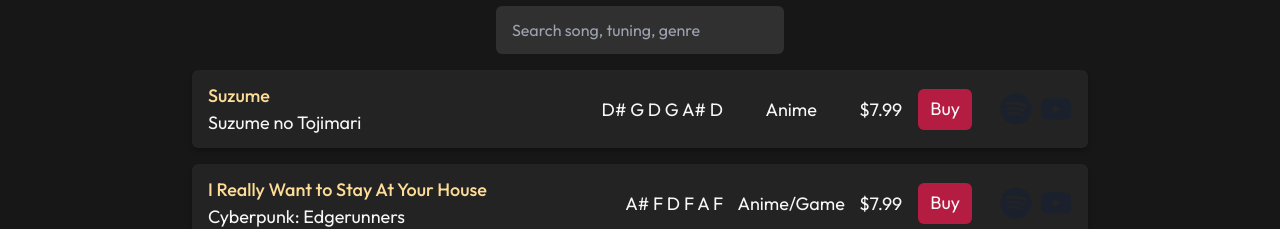
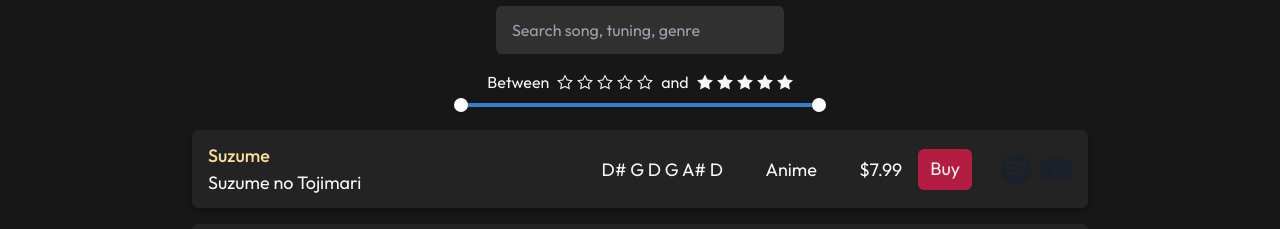
Before and after one commit to robchendev/Guitardex, a Next.js app: page /tabs in a window 1280 px wide. Shown: the part 430-659 px from the top of the page. Built offline with nearby package versions, Linux system fonts and the light colour scheme.

Commit message:
difficulty rating slider

```diff
--- a/config/tabs.ts
+++ b/config/tabs.ts
@@ -17,7 +17,7 @@ export const tabs: TabInfo[] = [
       link: "https://www.musicnotes.com/sheetmusic/mtd.asp?ppn=MN0268543",
     },
     guitardex: "https://gdex.cc/?Suzume_14.5.17.1.2.4.16.6.7.10.11.12.22",
-    difficulty: 5,
+    difficulty: 4,
   },
   {
     title: "I Really Want to Stay At Your House",
@@ -34,7 +34,7 @@ export const tabs: TabInfo[] = [
       price: 7.99,
       link: "https://www.musicnotes.com/sheetmusic/mtd.asp?ppn=MN0268403",
     },
-    difficulty: 0,
+    difficulty: 6,
   },
   // {
   //   title: "Krone",
@@ -96,7 +96,7 @@ export const tabs: TabInfo[] = [
       price: 7.99,
       link: "https://www.musicnotes.com/sheetmusic/mtd.asp?ppn=MN0254688",
     },
-    difficulty: 0,
+    difficulty: 5,
   },
   {
     title: "The Rumbling",
@@ -113,7 +113,7 @@ export const tabs: TabInfo[] = [
       price: 7.99,
       link: "https://www.musicnotes.com/sheetmusic/mtd.asp?ppn=MN0253775",
     },
-    difficulty: 0,
+    difficulty: 6,
   },
   {
     title: "Enemy",
@@ -130,7 +130,7 @@ export const tabs: TabInfo[] = [
       price: 7.99,
       link: "https://www.musicnotes.com/sheetmusic/mtd.asp?ppn=MN0253634",
     },
-    difficulty: 0,
+    difficulty: 5,
   },
   {
     title: "Red Light, Green Light, Way Back Then, I Remember My Name, Unfolded",
@@ -147,7 +147,7 @@ export const tabs: TabInfo[] = [
       price: 7.99,
       link: "https://www.musicnotes.com/sheetmusic/mtd.asp?ppn=MN0243443",
     },
-    difficulty: 0,
+    difficulty: 4,
   },
   {
     title:
@@ -166,7 +166,7 @@ export const tabs: TabInfo[] = [
       price: 7.99,
       link: "https://www.musicnotes.com/sheetmusic/mtd.asp?ppn=MN0243661",
     },
-    difficulty: 0,
+    difficulty: 6,
   },
   {
     title: "A Tender Feeling",
@@ -183,7 +183,7 @@ export const tabs: TabInfo[] = [
       price: 7.99,
       link: "",
     },
-    difficulty: 0,
+    difficulty: 3,
   },
   {
     title: "Assassin's Creed III Main Theme",
@@ -199,7 +199,7 @@ export const tabs: TabInfo[] = [
       price: 7.99,
       link: "https://www.musicnotes.com/sheetmusic/mtd.asp?ppn=MN0239435",
     },
-    difficulty: 0,
+    difficulty: 2,
   },
   {
     title: "Here With You",
@@ -216,7 +216,7 @@ export const tabs: TabInfo[] = [
       price: 7.99,
       link: "https://www.musicnotes.com/sheetmusic/mtd.asp?ppn=MN0237446",
     },
-    difficulty: 0,
+    difficulty: 3,
   },
   {
     title:
@@ -235,7 +235,7 @@ export const tabs: TabInfo[] = [
       price: 7.99,
       link: "https://www.musicnotes.com/sheetmusic/mtd.asp?ppn=MN0236925",
     },
-    difficulty: 0,
+    difficulty: 7,
   },
   {
     title:
@@ -254,7 +254,7 @@ export const tabs: TabInfo[] = [
       price: 7.99,
       link: "https://www.musicnotes.com/sheetmusic/mtd.asp?ppn=MN0235405",
     },
-    difficulty: 0,
+    difficulty: 6,
   },
   {
     title: "Redo",
@@ -271,7 +271,7 @@ export const tabs: TabInfo[] = [
       price: 7.99,
       link: "https://www.musicnotes.com/sheetmusic/mtd.asp?ppn=MN0235334",
     },
-    difficulty: 0,
+    difficulty: 7,
   },
   {
     title: "The Rains of Castamere",
@@ -289,7 +289,7 @@ export const tabs: TabInfo[] = [
       price: 7.99,
       link: "https://www.musicnotes.com/sheetmusic/mtd.asp?ppn=MN0235333",
     },
-    difficulty: 0,
+    difficulty: 4,
   },
   {
     title: "In the Name of Love",
@@ -306,7 +306,7 @@ export const tabs: TabInfo[] = [
       price: 7.99,
       link: "https://www.musicnotes.com/sheetmusic/mtd.asp?ppn=MN0235224",
     },
-    difficulty: 0,
+    difficulty: 6,
   },
   {
     title: "Jiyuu no Tsubasa",
@@ -324,7 +324,7 @@ export const tabs: TabInfo[] = [
       price: 7.99,
       link: "https://www.musicnotes.com/sheetmusic/mtd.asp?ppn=MN0234801",
     },
-    difficulty: 0,
+    difficulty: 7,
   },
   {
     title: "For the Damaged Coda",
@@ -340,7 +340,7 @@ export const tabs: TabInfo[] = [
       price: 7.99,
       link: "https://www.musicnotes.com/sheetmusic/mtd.asp?ppn=MN0234800",
     },
-    difficulty: 0,
+    difficulty: 5,
   },
   {
     title: "Clocks",
@@ -356,7 +356,7 @@ export const tabs: TabInfo[] = [
       price: 7.99,
       link: "https://www.musicnotes.com/sheetmusic/mtd.asp?ppn=MN0234798",
     },
-    difficulty: 0,
+    difficulty: 4,
   },
   {
     title: "Guren no Yumiya",
@@ -373,7 +373,7 @@ export const tabs: TabInfo[] = [
       price: 7.99,
       link: "https://www.musicnotes.com/sheetmusic/mtd.asp?ppn=MN0234602",
     },
-    difficulty: 0,
+    difficulty: 4,
   },
   {
     title: "Warriors",
@@ -390,7 +390,7 @@ export const tabs: TabInfo[] = [
       price: 7.99,
       link: "https://www.musicnotes.com/sheetmusic/mtd.asp?ppn=MN0191852",
     },
-    difficulty: 0,
+    difficulty: 5,
   },
   {
     title: "Roundabout",
@@ -409,7 +409,7 @@ export const tabs: TabInfo[] = [
       price: 7.99,
       link: "",
     },
-    difficulty: 0,
+    difficulty: 6,
   },
   // {
   //   title: "",
--- a/pages/tabs.tsx
+++ b/pages/tabs.tsx
@@ -6,9 +6,14 @@ import {
   Box,
   Center,
   ExpandedIndex,
+  Flex,
   HStack,
   IconButton,
   Link,
+  RangeSlider,
+  RangeSliderFilledTrack,
+  RangeSliderThumb,
+  RangeSliderTrack,
   Text,
   VStack,
 } from "@chakra-ui/react";
@@ -84,6 +89,7 @@ const Difficulty = ({ rating }: { rating: number }) => {
   const half = rating % 2;
   const empty = Math.floor((10 - rating) / 2);
   return (
+    <span>
       <HStack spacing={1}>
         {[...Array(full)].map((val: number, index: number) => (
           <ImStarFull key={index} />
@@ -93,6 +99,7 @@ const Difficulty = ({ rating }: { rating: number }) => {
           <ImStarEmpty key={index} />
         ))}
       </HStack>
+    </span>
   );
 };
 
@@ -244,7 +251,7 @@ const Tabs: NextPage = () => {
   const [search, setSearch] = useState<string>("");
   const [result, setResult] = useState<TabInfo[]>([]);
   const [expandedIndex, setExpandedIndex] = useState<number | undefined>(undefined);
-  const tabCount = tabs.length;
+  const [difficulty, setDifficulty] = useState<number[]>([0, 10]);
 
   const onChange = (searchString: string) => {
     setSearch(searchString);
@@ -255,13 +262,15 @@ const Tabs: NextPage = () => {
       const matchingTabs: TabInfo[] = [];
       for (const tab of tabs) {
         if (
-          tab.title.toLowerCase().includes(keywords) ||
+          tab.difficulty >= difficulty[0] &&
+          tab.difficulty <= difficulty[1] &&
+          (tab.title.toLowerCase().includes(keywords) ||
             tab.source?.toLowerCase().includes(keywords) ||
             tab.artist?.toLowerCase().includes(keywords) ||
             tab.genre.toLowerCase().includes(keywords) ||
             (tab.tuning &&
               (tab.tuning.name.toLowerCase().includes(keywords) ||
-              tab.tuning.strings.join("").toLowerCase().includes(keywords.replace(/\s/g, ""))))
+                tab.tuning.strings.join("").toLowerCase().includes(keywords.replace(/\s/g, "")))))
         ) {
           matchingTabs.push(tab);
         }
@@ -270,7 +279,8 @@ const Tabs: NextPage = () => {
     };
     const newResult: TabInfo[] = filter(search.toLowerCase());
     setResult(newResult);
-  }, [search]);
+  }, [search, difficulty]);
+
   return (
     <Wrapper title="Tabs">
       <Center mb={4}>
@@ -281,6 +291,35 @@ const Tabs: NextPage = () => {
           onChange={(e) => onChange(e.target.value)}
         />
       </Center>
+      <Center>
+        <div className="w-2/5 mb-3">
+          {difficulty[0] !== difficulty[1] ? (
+            <Flex gap={2} alignItems="center" justifyContent="center">
+              Between <Difficulty rating={difficulty[0]} /> and{" "}
+              <Difficulty rating={difficulty[1]} />
+            </Flex>
+          ) : (
+            <Flex gap={2} alignItems="center" justifyContent="center">
+              Exactly <Difficulty rating={difficulty[0]} />
+            </Flex>
+          )}
+          <RangeSlider
+            // eslint-disable-next-line
+            aria-label={["min", "max"]}
+            min={0}
+            max={10}
+            defaultValue={difficulty}
+            onChange={(rating) => setDifficulty(rating)}
+          >
+            <RangeSliderTrack>
+              <RangeSliderFilledTrack />
+            </RangeSliderTrack>
+            <RangeSliderThumb index={0} />
+            <RangeSliderThumb index={1} />
+          </RangeSlider>
+        </div>
+      </Center>
+
       <Accordion
         allowToggle
         w="full"
```
Lines whose indentation alone changed are shown as unchanged.
